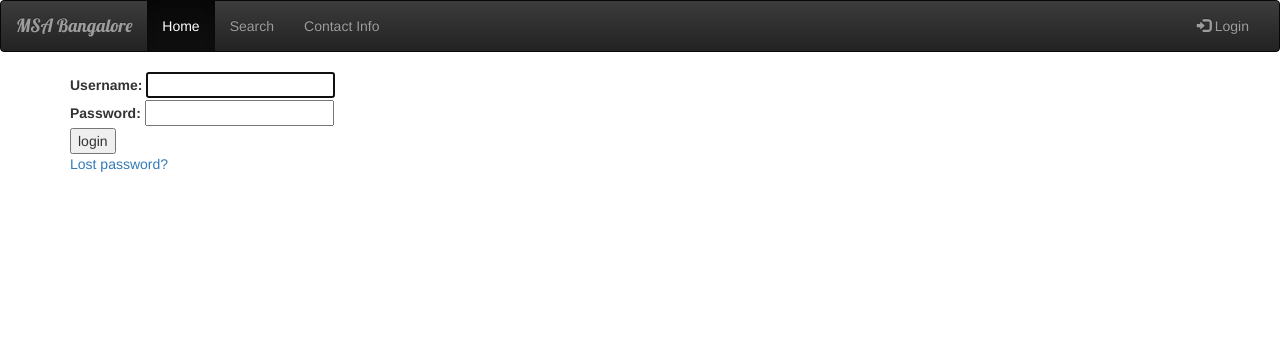
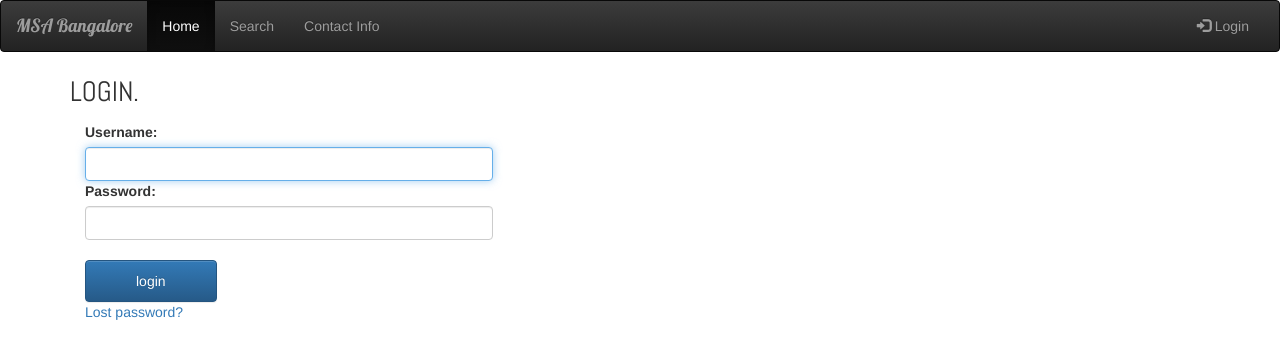
Before and after one commit to cameospachuau28/college-list-blog, a Django app: page /accounts/login/ in a window 1280 px wide. Shown: the top 359 px of the page. Run offline with Django 3.2, Linux system fonts and the light colour scheme; some libraries are stand-ins or nearby versions.

Commit message:
Signed-off-by: cameospachuau28 <cameospachuau28@gmail.com>

```diff
--- a/Blog/models.py
+++ b/Blog/models.py
@@ -22,3 +22,5 @@ class College(models.Model):
     def __str__(self):
 
         return self.College_name
+    class Meta:
+        ordering =['College_name']
--- a/Blog/templates/registration/login.html
+++ b/Blog/templates/registration/login.html
@@ -2,8 +2,9 @@
 
 {% block content %}
 
+    <p style="font-size:2em;font-family:Abel;"> LOGIN.</p>
 {% if form.errors %}
-<p>Your username and password didn't match. Please try again.</p>
+<p style="font-family:Acme;color:red;">Your username and password didn't match. Please try again.</p>
 {% endif %}
 
 {% if next %}
@@ -11,29 +12,31 @@
     <p>Your account doesn't have access to this page. To proceed,
     please login with an account that has access.</p>
     {% else %}
-    <p>Please login to see this page.</p>
+    <p style="font-family:Lobster">   Please login to see this page.</p>
     {% endif %}
 {% endif %}
 
 <form method="post" action="{% url 'login' %}">
 {% csrf_token %}
 
-<div>
-  <td>{{ form.username.label_tag }}</td>
-  <td>{{ form.username }}</td>
+<div class="col-xs-7">
+  <td style="font-family:Lobster;"  >{{ form.username.label_tag }}</td>
+   <td ><input  class="form-control"{{ form.username }} </td>
 </div>
-<div>
+<div class="col-xs-7">
   <td>{{ form.password.label_tag }}</td>
-  <td>{{ form.password }}</td>
+  <td><input  class="form-control col-sm-2"{{ form.password }} </td>
 </div>
-
-<div>
-  <input type="submit" value="login" />
+<br>
+<div class="col-xs-7">
+  <input type="submit" value="login" class="btn btn-primary" style="padding:10px 50px;margin-top:20px;"/>
   <input type="hidden" name="next" value="{{ next }}" />
+</br>
+    <p><a href="{% url 'password_reset' %}">Lost password?</a></p>
 </div>
 </form>
 
 {# Assumes you setup the password_reset view in your URLconf #}
-<p><a href="{% url 'password_reset' %}">Lost password?</a></p>
+
 
 {% endblock %}
```
Also changed, not shown: Blog/migrations/0002_auto_20180523_0144.py (added), db.sqlite3.
